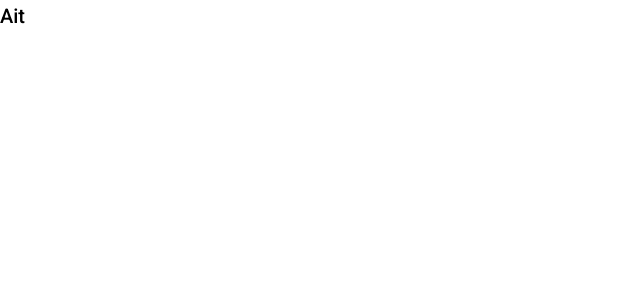
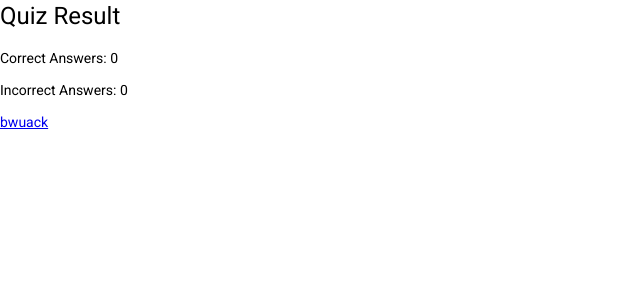
Before and after one commit to nordstromkristofer/TriviaAppKN, an Angular app in the folder triviaApp/: page /result in a window 1280 px wide. Shown: the top 300 px of the page, without its empty margins (0-640 px from the left). Built offline with nearby package versions, Linux system fonts and the light colour scheme.

Commit message:
results displayed

```diff
--- a/triviaApp/src/app/pages/quizcard/quizcard.component.ts
+++ b/triviaApp/src/app/pages/quizcard/quizcard.component.ts
@@ -3,7 +3,6 @@ import { QuizQuestion } from '../../services/quiz-interfaces';
 import { ActivatedRoute, Router } from '@angular/router';
 import { SessionService } from 'src/app/services/session-service';
 import { HttpClient } from '@angular/common/http';
-
 
 @Component({
   selector: 'app-quiz-card',
@@ -16,6 +15,8 @@ export class QuizCardComponent implements OnInit {
   currentQuestion: QuizQuestion | undefined;
   selectedAnswer: string | undefined;
   userAnswers: (string | undefined)[] = [];
+  correctAnswersCount: number = 0;
+  incorrectAnswersCount: number = 0;
 
   constructor(
     private route: ActivatedRoute,
@@ -58,6 +59,7 @@ export class QuizCardComponent implements OnInit {
     if (this.currentIndex < this.quizQuestions.length - 1) {
       // Store user answer
       this.userAnswers[this.currentIndex] = this.selectedAnswer;
+      console.log('User Answers:', this.userAnswers); // Log user answers
       // Go to the next question
       this.currentIndex++;
       this.currentQuestion = this.quizQuestions[this.currentIndex];
@@ -67,8 +69,33 @@ export class QuizCardComponent implements OnInit {
       console.log('End of quiz');
       // Store user answer for the last question
       this.userAnswers[this.currentIndex] = this.selectedAnswer;
+      console.log('User Answers:', this.userAnswers); // Log user answers
+      // Count the results
+      this.countResults();
       // Navigate to the result page
-      this.router.navigate(['/result'], { state: { userAnswers: this.userAnswers } });
+      this.router.navigate(['/result'], {
+        state: {
+          userAnswers: this.userAnswers,
+          correctAnswersCount: this.correctAnswersCount,
+          incorrectAnswersCount: this.incorrectAnswersCount
+        }
+      });
     }
   }
+
+  countResults(): void {
+    this.correctAnswersCount = 0;
+    this.incorrectAnswersCount = 0;
+    for (let i = 0; i < this.quizQuestions.length; i++) {
+      const question = this.quizQuestions[i];
+      const userAnswer = this.userAnswers[i];
+      if (userAnswer === question.correct_answer) {
+        this.correctAnswersCount++;
+      } else {
+        this.incorrectAnswersCount++;
+      }
+    }
+    console.log('Correct Answers:', this.correctAnswersCount);
+    console.log('Incorrect Answers:', this.incorrectAnswersCount);
+  }
 }
--- a/triviaApp/src/app/pages/resultpage/resultpage/resultpage.component.html
+++ b/triviaApp/src/app/pages/resultpage/resultpage/resultpage.component.html
@@ -1 +1,5 @@
-<h2>Ait</h2>
+<h1>Quiz Result</h1>
+<p>Correct Answers: {{ correctAnswersCount }}</p>
+<p>Incorrect Answers: {{ incorrectAnswersCount }}</p>
+
+<a href="http://localhost:4200">bwuack</a>
--- a/triviaApp/src/app/pages/resultpage/resultpage/resultpage.component.ts
+++ b/triviaApp/src/app/pages/resultpage/resultpage/resultpage.component.ts
@@ -2,21 +2,21 @@ import { Component, OnInit } from '@angular/core';
 import { ActivatedRoute } from '@angular/router';
 
 @Component({
-  selector: 'app-result-page',
+  selector: 'app-result',
   templateUrl: './resultpage.component.html',
   styleUrls: ['./resultpage.component.css']
 })
 export class ResultPageComponent implements OnInit {
-  userAnswers: string[] = [];
+  correctAnswersCount: number = 0;
+  incorrectAnswersCount: number = 0;
 
   constructor(private route: ActivatedRoute) { }
 
   ngOnInit(): void {
-    this.route.queryParamMap.subscribe((queryParams) => {
-      const userAnswersParam = queryParams.get('userAnswers');
-      this.userAnswers = userAnswersParam ? userAnswersParam.split(',') : [];
-      console.log('User Answers:', this.userAnswers);
-      // Logic for displaying the quiz results
+    this.route.paramMap.subscribe((params) => {
+      const state = window.history.state;
+      this.correctAnswersCount = state?.correctAnswersCount || 0;
+      this.incorrectAnswersCount = state?.incorrectAnswersCount || 0;
     });
   }
 }
--- a/triviaApp/src/app/services/quiz-service.ts
+++ b/triviaApp/src/app/services/quiz-service.ts
@@ -14,7 +14,7 @@ export class QuizService {
   constructor(private http: HttpClient) { }
 
   getCategories(): Observable<Category[]> {
-    return this.http.get<any>('https://opentdb.com/api_category.php')
+    return this.http.get<any>(this.categoryUrl)
       .pipe(
         map(response => response.trivia_categories)
       );
```
